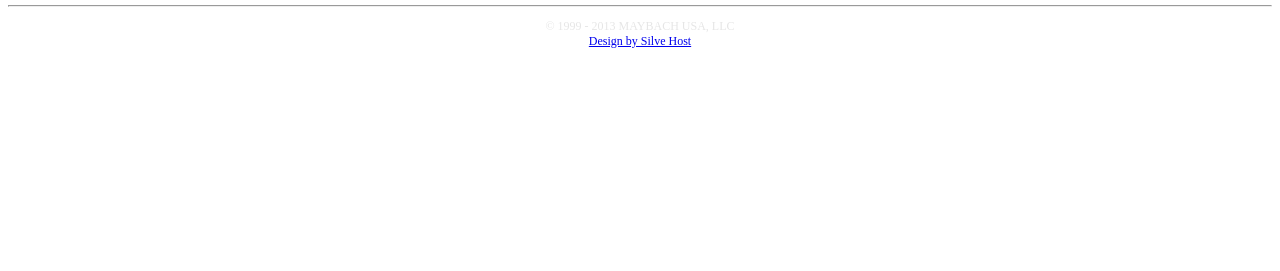
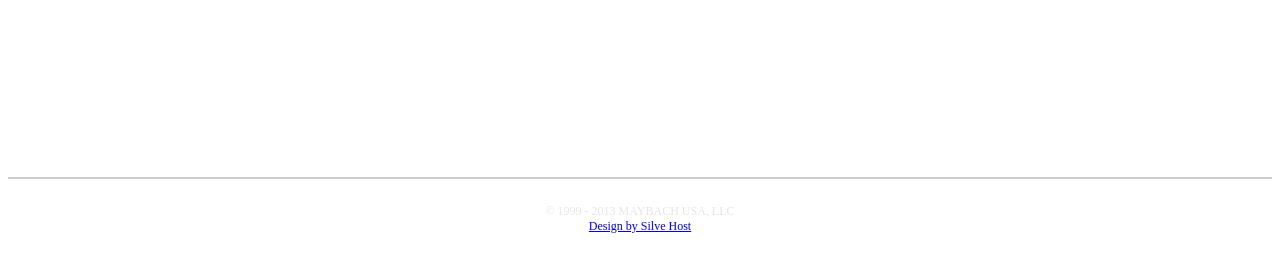
Before and after one commit to albertreza/HomeWork, a plain HTML site: page Homework3(Maybach).html in a window 1280 px wide. Shown: the part 185-456 px from the top of the page. Drawn offline with Linux system fonts and the light colour scheme.

Commit message:
Update Homework3(Maybach).html

```diff
--- a/Homework3(Maybach).html
+++ b/Homework3(Maybach).html
@@ -1,7 +1,7 @@
 <!DOCTYPE HTML>
 <html>
 <head>
-  <meta charset="UTF-8" />
+	<meta charset="UTF-8" />
 	<title>Maybach Home</title>
 	<style type="text/css">
 		body {
@@ -22,6 +22,10 @@
 			font-size: 12px;
 			color: #E6E6E6;
 			margin-bottom: 25px;
+		}
+		p.one {
+			border:1px solid #CCCCCC;
+			margin-top: 180px;
 		}
 		a.one:visited {
 			color: #E6E6E6;
@@ -58,7 +62,7 @@
 		 	    </td>
 			</tr>
 		</table>
-		<hr />
+		<p class="one"></p>
 		<p>© 1999 - 2013    MAYBACH USA, LLC<br /><a class="one" href="https://github.com/SilverHost" target="_blank">Design by Silve Host</a></p>
 	</div>
 </body>
```
